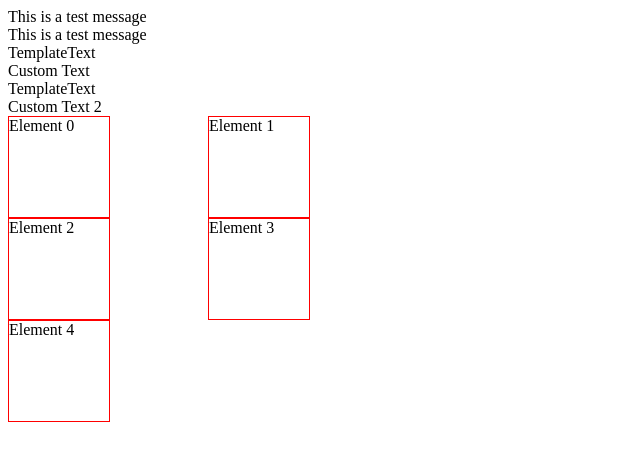
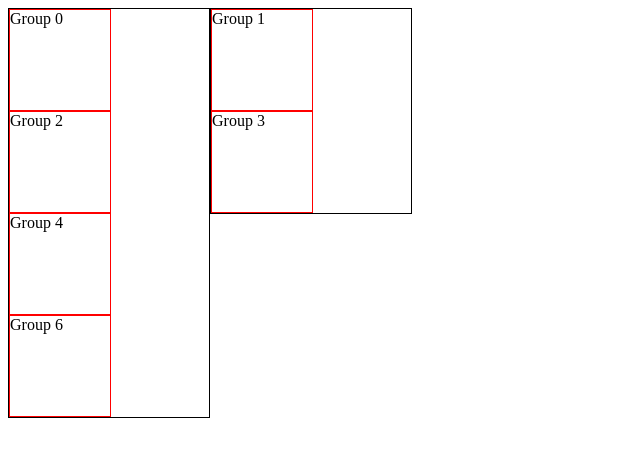
Before and after one commit to orifzunnunov/ngstatic-include, a website: page index.html in a window 1280 px wide. Shown: the whole page, without its empty margins (0-640 px from the left). Drawn offline with nearby package versions, Linux system fonts and the light colour scheme.

Commit message:
Changed the way column groups are grouped

```diff
--- a/data.json
+++ b/data.json
@@ -1,22 +1,26 @@
 [
     {
         "seq":0,
-        "name":"Element 0"
+        "name":"Group 0"
     },
     {
         "seq":1,
-        "name":"Element 1"
+        "name":"Group 1"
     },
     {
         "seq":2,
-        "name":"Element 2"
+        "name":"Group 2"
     },
     {
         "seq":3,
-        "name":"Element 3"
+        "name":"Group 3"
     },
     {
         "seq":4,
-        "name":"Element 4"
+        "name":"Group 4"
+    },
+    {
+        "seq":6,
+        "name":"Group 6"
     }
 ]
--- a/index.html
+++ b/index.html
@@ -14,19 +14,20 @@
         #first_column{
             width: 200px;
             height: auto;
-            border: 1px solid blacl;
+            border: 1px solid black;
             float: left
         }
         #second_column{
             width: 200px;
             height: auto;
-            border: 1px solid blacl;
+            border: 1px solid black;
             float: left
         }
     </style>
 </head>
 
 <body ng-controller="Controller">
+<!--
     <span ng-bind="text"></span>
     <br/>
     <span>{{text}}</span>
@@ -37,15 +38,16 @@
     </pane>
 
     <br/>
+-->
 
     <div id="first_column">
         <div ng-repeat="obj in myList">
-            <div class='parent_div_1' ng-if="$index%2==0">{{obj.name}}</div>
+            <div class='parent_div_1' ng-if="obj.seq%2==0">{{obj.name}}</div>
         </div>
     </div>
     <div id="second_column">
         <div ng-repeat="obj in myList">
-            <div class='parent_div_2' ng-if="$index%2==1">{{obj.name}}</div>
+            <div class='parent_div_2' ng-if="obj.seq%2==1">{{obj.name}}</div>
         </div>
     </div>
 
```
